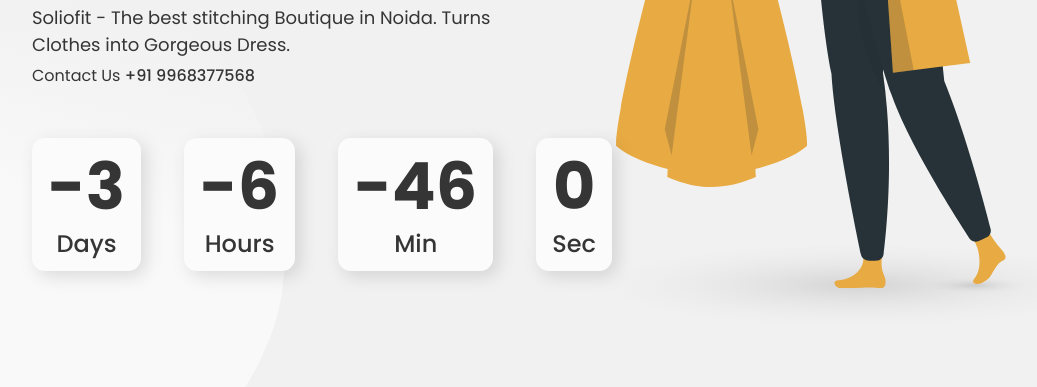
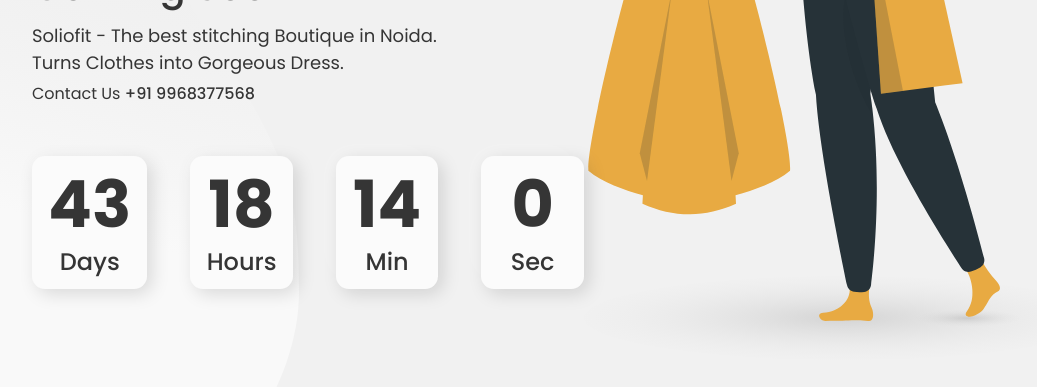
Before and after one commit to Nitinsha58/Soliofit, a plain HTML site: page index.html in a window 1280 px wide. Shown: the part 401-788 px from the top of the page, without its empty margins (72-1109 px from the left). Drawn offline with Linux system fonts and the light colour scheme.

Commit message:
fix padding in body container & change the time limit

```diff
--- a/app.js
+++ b/app.js
@@ -1,5 +1,5 @@
 const countdown = ()=>{
-    const countDate = new Date('Sep 14, 2022, 10:26:00').getTime()
+    const countDate = new Date('Oct 30, 2022, 10:26:00').getTime()
     const now = new Date().getTime();
 
     const gap = countDate - now;
--- a/style.css
+++ b/style.css
@@ -18,7 +18,7 @@ html, body {
 body {
     display: flex;
     align-items: center;
-    padding: 10.5rem;
+    padding: 4.5rem 10.5rem;
     background: url('images/vector-bg1.svg');
     background-repeat: no-repeat;
     background-size: cover;
```
